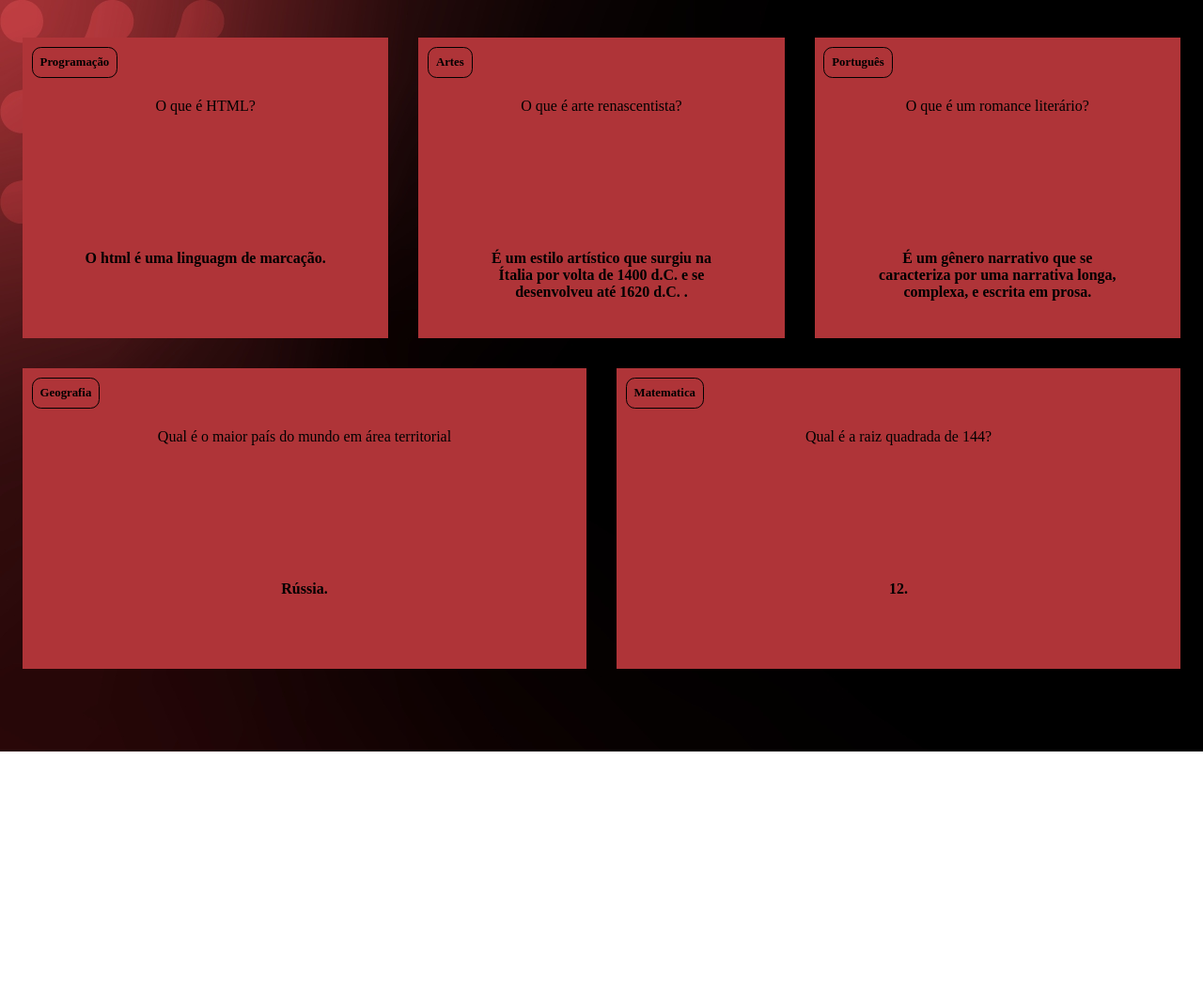
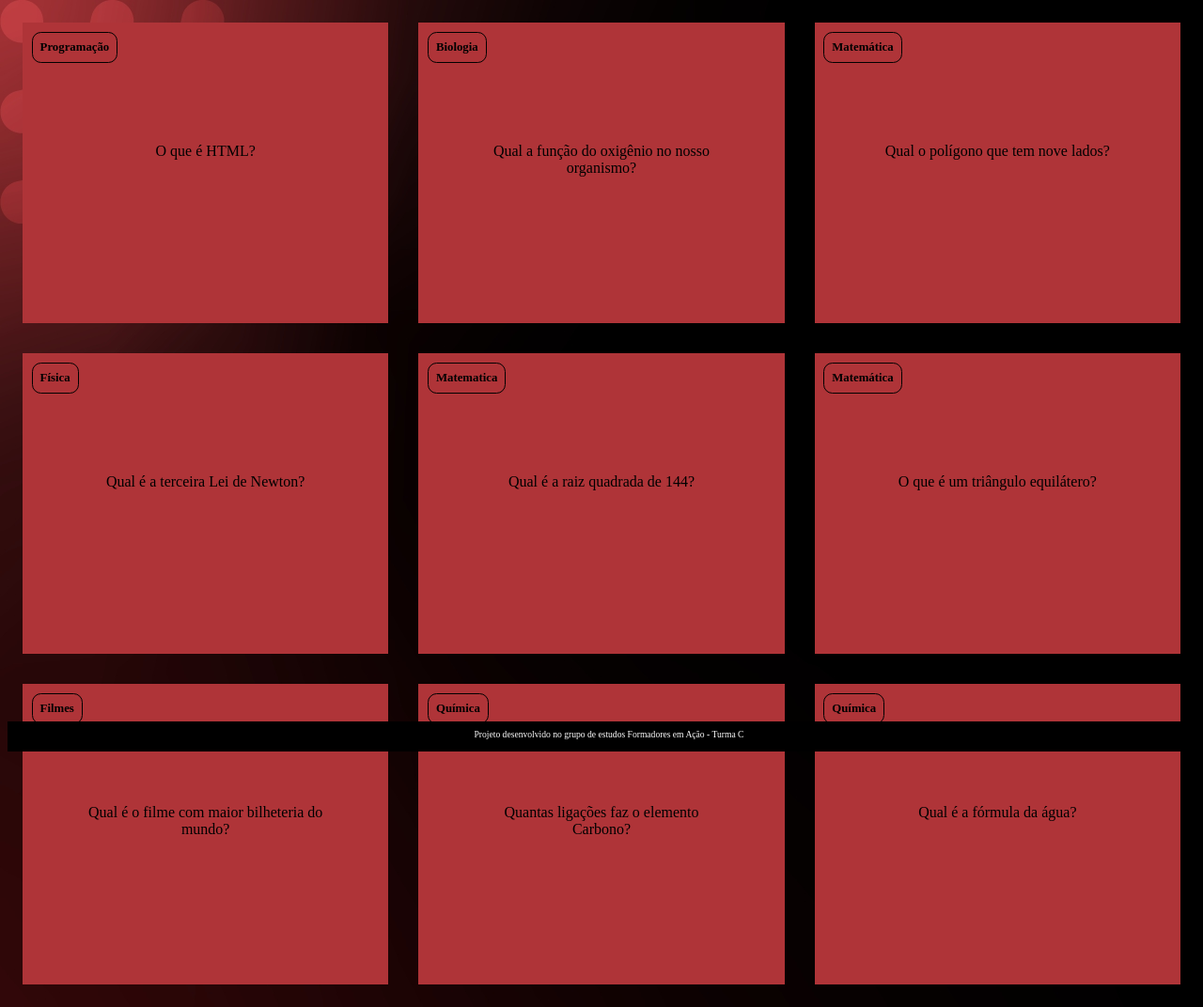
Before and after one commit to rayssak1/FleshCardes-3t, a plain HTML site: page index.html in a window 1280 px wide. Shown: the whole page at 94% size. Before the commit the page ends 800 px from the top, so only its background shows below. Drawn offline with Linux system fonts and the light colour scheme; a web font is replaced by a local one.

Commit message:
07/11/2024

```diff
--- /dev/null
+++ b/app.js
@@ -0,0 +1 @@
+function criaCartao (categoria,pergunta,resposta){console.log(categoria,pergunta,resposta)}
--- a/assets/style.css
+++ b/assets/style.css
@@ -11,10 +11,17 @@ body {
   font-family: Tomorrow;
 }
 
+
 .cartao__conteudo {
   background-color: var(--card-front-color);
   text-align: center;
   height: 100%;
+  transform-style: preserve-3d;
+
+
+  transition: transform
+300ms ease-in-out;
+
 }
 #container {
     display: flex;
@@ -26,6 +33,18 @@ body {
     flex-grow: 1;
     flex-basis: calc(33% - 6rem);
   }
+
+  .cartao__conteudo p {
+
+
+    padding: 4rem;
+
+
+    margin-top: 4rem;
+
+
+  }
+
   .cartao__conteudo p {
     padding: 4rem;
   }
@@ -38,6 +57,8 @@ body {
     margin: 0.6rem;
     border-radius: 0.6rem;
     font-size: 1vw;
+    backface-visibility:
+hidden;
   }
   .cartao__conteudo__pergunta p {
     color: var(--text-color);
@@ -47,6 +68,57 @@ body {
     color: var(--card-back-color);
     font-weight: 700;
   }
+
+
+  .cartao:hover .cartao__conteudo{
+
+
+    transform:
+rotateY(180deg);
+
+
+  }
+
+
+
+
+
+  .cartao__conteudo__pergunta,
+
+
+
+  .cartao__conteudo__resposta{
+
+
+    backface-visibility:
+hidden;
+
+
+    position: absolute;
+
+
+    height: 100%;
+
+
+    width: 100%;
+
+
+  }
+
+
+
+
+
+  .cartao__conteudo__resposta{
+
+
+    transform:
+rotateY(180deg);
+
+
+  }
+
+
   footer {
     background-color: black;
     color: white;
--- a/index.html
+++ b/index.html
@@ -10,6 +10,7 @@
     <main>
         <section id="container">
 
+<!--Primeira Pergunta-->
 <article class="cartao">
 <div class="cartao__conteudo">
 <h3>Programação</h3>
@@ -24,48 +25,49 @@
 </div>
 </article>
 
+<!--Segunda Pergunta-->
 <article class="cartao">
     <div class="cartao__conteudo">
-    <h3>Artes</h3>
-
+        <h3>Biologia</h3>
         <div class="cartao__conteudo__pergunta">
-    <p>O que é arte renascentista?</p>
+            <p>Qual a função do oxigênio no nosso organismo?</p>
         </div>
-
         <div class="cartao__conteudo__resposta">
-    <p>É um estilo artístico que surgiu na Ítalia por volta de 1400 d.C. e se desenvolveu até 1620 d.C. .</p>
+            <p>A produção de energia.</p>
         </div>
     </div>
 </article>
 
+    <!--Terceira Pergunta-->
     <article class="cartao">
         <div class="cartao__conteudo">
-        <h3>Português</h3>
-
+            <h3>Matemática</h3>
             <div class="cartao__conteudo__pergunta">
-        <p>O que é um romance literário? </p>
+                <p>Qual o polígono que tem nove lados?</p>
             </div>
-
             <div class="cartao__conteudo__resposta">
-        <p>É um gênero narrativo que se caracteriza por uma narrativa longa, complexa, e escrita em prosa.</p>
+                <p>Eneágono</p>
             </div>
         </div>
     </article>
 
+
+
+        <!--Quarta Pergunta-->
         <article class="cartao">
             <div class="cartao__conteudo">
-            <h3>Geografia</h3>
-
+                <h3>Física</h3>
                 <div class="cartao__conteudo__pergunta">
-            <p>Qual é o maior país do mundo em área territorial</p>
+                    <p>Qual é a terceira Lei de Newton?</p>
                 </div>
-
                 <div class="cartao__conteudo__resposta">
-            <p> Rússia.</p>
+                    <p>Para toda ação tem uma reação.</p>
                 </div>
             </div>
         </article>
 
+
+            <!--Quinta Pergunta-->
                 <article class="cartao">
                 <div class="cartao__conteudo">
                 <h3>Matematica</h3>
@@ -80,9 +82,66 @@
                 </div>
                 </article>
 
+                <!--Sexta Pergunta-->
+            <article class="cartao">
+                <div class="cartao__conteudo">
+                    <h3>Matemática</h3>
+                    <div class="cartao__conteudo__pergunta">
+                        <p>O que é um triângulo equilátero?</p>
+                    </div>
+                    <div class="cartao__conteudo__resposta">
+                        <p>É um triângulo que possui todos os lados congruentes, ou seja, com a mesma medida.</p>
+                    </div>
+                </div>
+            </article>
+
+            <!--Sétima Pergunta-->
+            <article class="cartao">
+                <div class="cartao__conteudo">
+                    <h3>Filmes</h3>
+                    <div class="cartao__conteudo__pergunta">
+                        <p>Qual é o filme com maior bilheteria do mundo?</p>
+                    </div>
+                    <div class="cartao__conteudo__resposta">
+                        <p>Avatar</p>
+                    </div>
+                </div>
+            </article>
+
+            <!--Oitava Pergunta-->
+            <article class="cartao">
+                <div class="cartao__conteudo">
+                    <h3>Química</h3>
+                    <div class="cartao__conteudo__pergunta">
+                        <p>Quantas ligações faz o elemento Carbono?</p>
+                    </div>
+                    <div class="cartao__conteudo__resposta">
+                        <p> Quatro ligações </p>
+                    </div>
+                </div>
+            </article>
+
+            <!--Nona Pergunta-->
+            <article class="cartao">
+                <div class="cartao__conteudo">
+                    <h3>Química</h3>
+                    <div class="cartao__conteudo__pergunta">
+                        <p>Qual é a fórmula da água?</p>
+                    </div>
+                    <div class="cartao__conteudo__resposta">
+                        <p> H2O </p>
+                    </div>
+                </div>
+            </article>
+
 
 
         </section>
     </main>
+    <footer>
+        <p>Projeto desenvolvido no grupo de estudos Formadores em Ação - Turma C</p>
+</footer>
+
+
 </body>
 </html>
```
Lines whose indentation alone changed are shown as unchanged.
